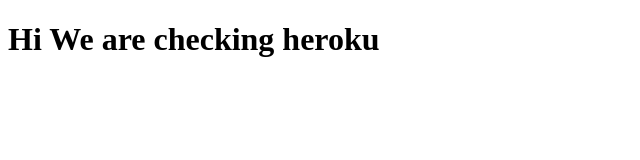
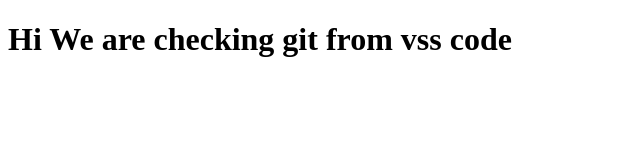
Before and after one commit to sakthii-subramanian/cityapi, a plain HTML site: page wwwroot/index.html in a window 1280 px wide. Shown: the whole page, without its empty margins (0-640 px from the left). Drawn offline with Linux system fonts and the light colour scheme.

Commit message:
updatng the indexpage from vs

```diff
--- a/wwwroot/index.html
+++ b/wwwroot/index.html
@@ -7,7 +7,7 @@
     <title>Document</title>
 </head>
 <body>
-    <h1>Hi We are checking heroku</h1>
+    <h1>Hi We are checking git from vss code</h1>
 
 </body>
 </html>
```
